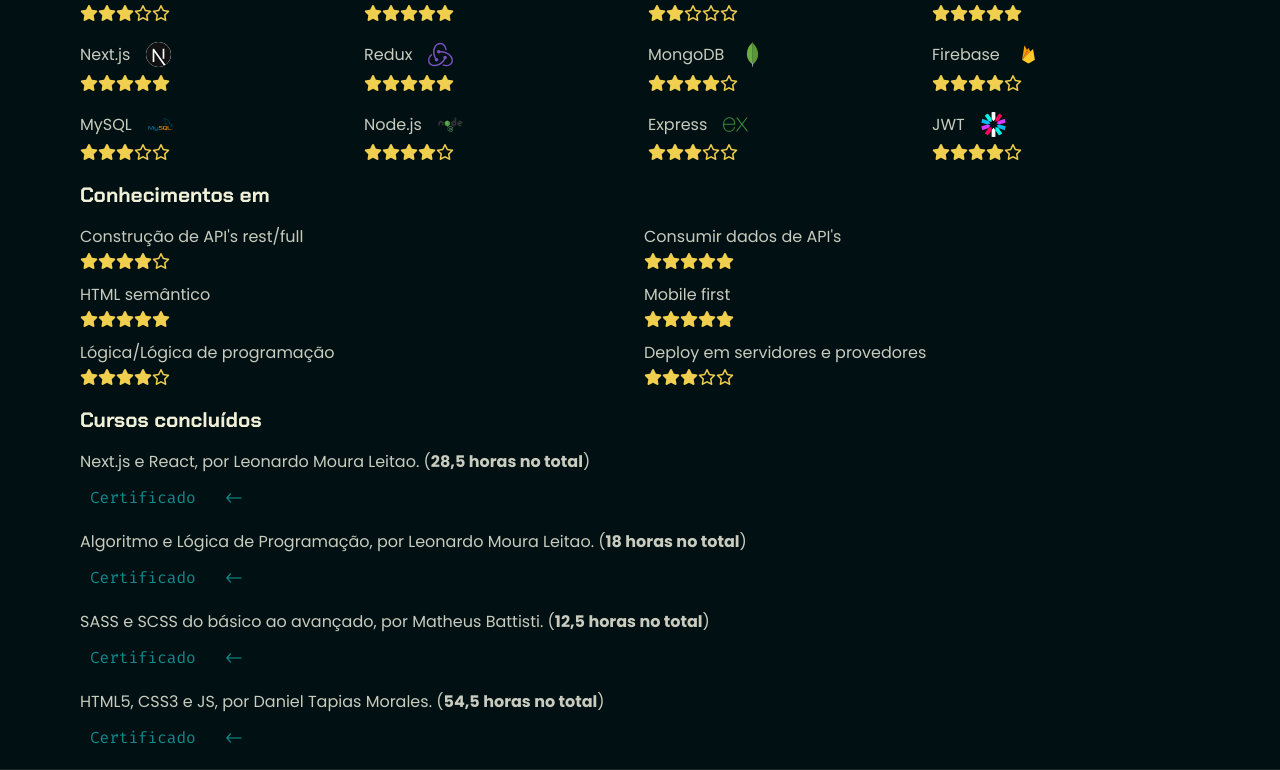
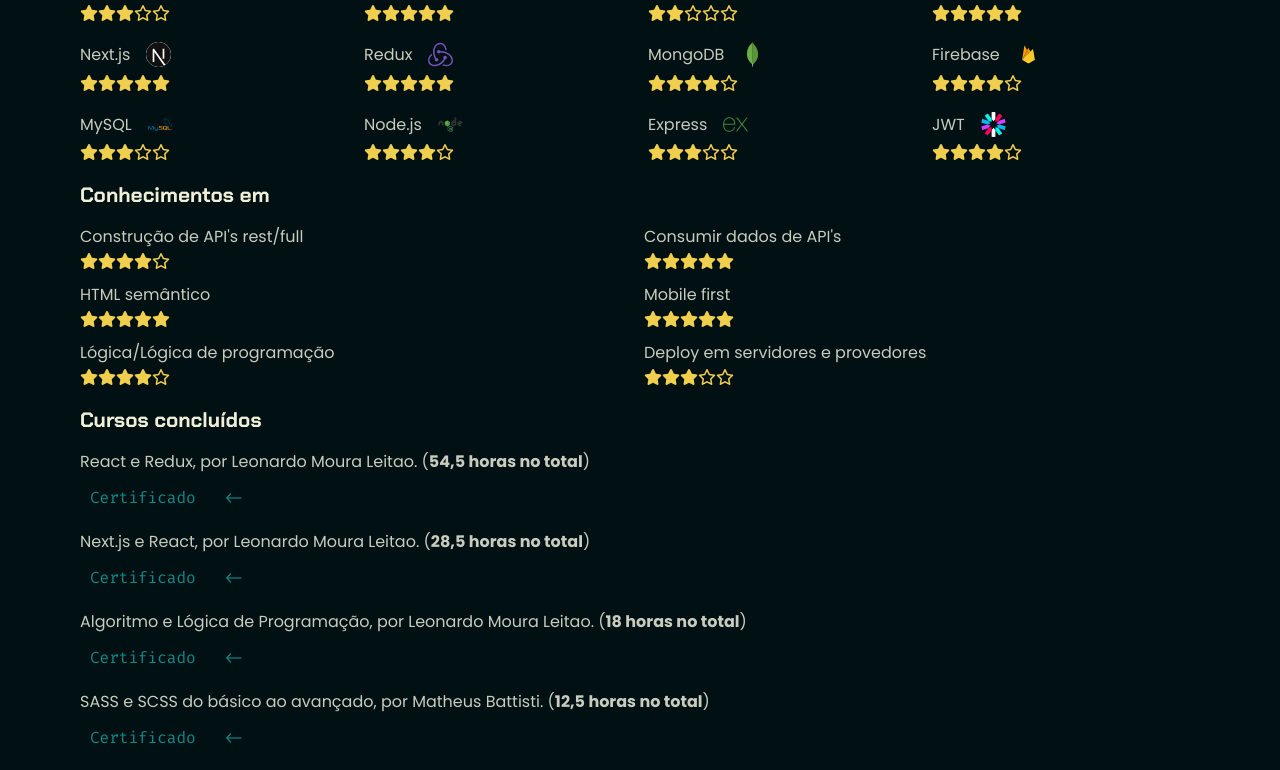
Before and after one commit to anderecc/portfolios, a Next.js app in the folder 2-portfolio-novo/: page / in a window 1280 px wide. Shown: the part 439-1209 px from the top of the page. Built offline with nearby package versions, Linux system fonts and the light colour scheme.

Commit message:
add couse

```diff
--- a/2-portfolio-novo/src/pages/index.jsx
+++ b/2-portfolio-novo/src/pages/index.jsx
@@ -273,6 +273,18 @@ const Home = () => {
                     <ul>
                         <li>
                             <p>
+                                React e Redux, por Leonardo Moura Leitao. (
+                                <strong>54,5 horas no total</strong>)
+                            </p>
+                            <Link
+                                target="_blank"
+                                href="https://www.udemy.com/certificate/UC-0075e93e-db81-4423-8403-2ec34b56bcd6/    "
+                            >
+                                Certificado
+                            </Link>
+                        </li>
+                        <li>
+                            <p>
                                 Next.js e React, por Leonardo Moura Leitao. (
                                 <strong>28,5 horas no total</strong>)
                             </p>
```
